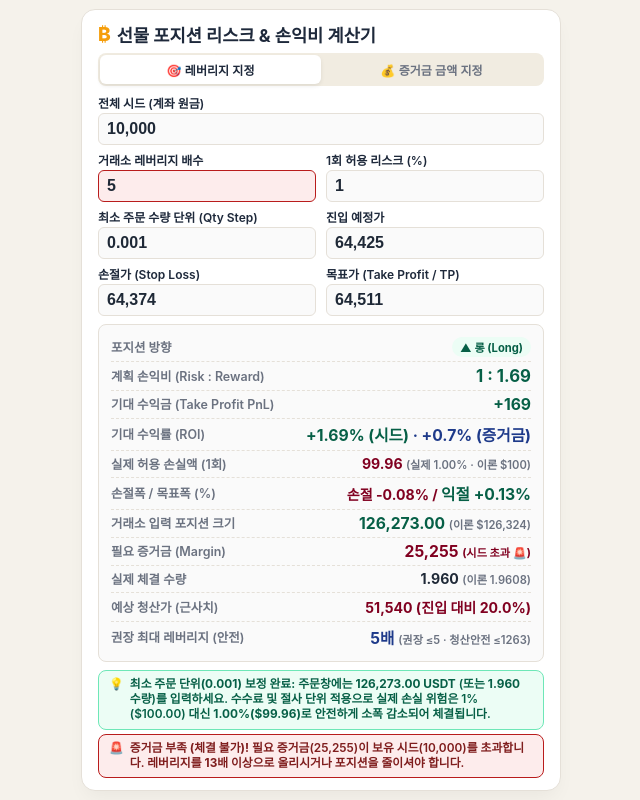
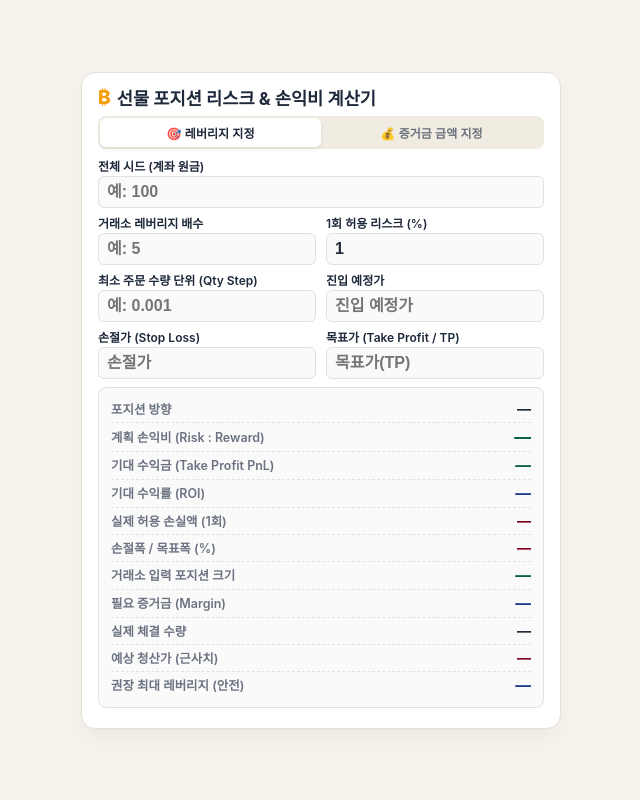
Before and after one commit to kuagoo/trading-calculator, a plain HTML site: page index.html in a window 1280 px wide. Shown: the whole page, without its empty margins (319-959 px from the left). Drawn offline with Linux system fonts and the light colour scheme.

Commit message:
Refactor input fields and fix layout issues
Updated input fields to start empty with placeholders and adjusted layout to prevent cutting off content in flexbox.

```diff
--- a/index.html
+++ b/index.html
@@ -3,6 +3,11 @@
   Trading Risk & Position Calculator
   버전: v2.9 (그리드 레이아웃 통합: 전체시드 하단에 레버리지/증거금 & 1회리스크 나란히 배치, Qty Step & 진입가 위치 맞교환)
   최종 수정: 2026-07-29
+  v2.9.1 (2026-07-29): 화면 상단 잘림 수정 — 카드가 뷰포트보다 길 때 flex 수직중앙(align-items:center)이
+                       상단을 스크롤 불가 영역으로 밀어 잘라내던 문제를 flex-start + 카드 margin:auto 로 교체.
+                       추가로 PWA 노치/상태바 대응(safe-area-inset) 및 100dvh 적용.
+  v2.9.2 (2026-07-29): 1회 허용 리스크(%)만 남기고 모든 입력값 공란 시작(placeholder만 표시), 초기 결과값 '—',
+                       모드 토글 시에도 레버리지/증거금 칸 공란 유지. '최소 주문 단위 보정 완료' 💡 알림 제거.
 -->
 <html lang="ko">
 
@@ -49,7 +54,7 @@
         html,
         body {
             width: 100%;
-            height: 100%;
+            min-height: 100%;
             overflow-x: hidden;
         }
 
@@ -59,10 +64,15 @@
             color: var(--text-main);
             display: flex;
             justify-content: center;
-            align-items: center;
+            /* align-items:center 는 카드가 화면보다 길 때 상단을 잘라먹음 → flex-start + 카드 margin:auto 로 교체 */
+            align-items: flex-start;
             min-height: 100vh;
+            min-height: 100dvh;
             margin: 0;
             padding: 8px;
+            /* PWA(홈화면 앱)에서 노치/상태바 밑으로 가리는 것 방지 */
+            padding-top: max(8px, env(safe-area-inset-top));
+            padding-bottom: max(8px, env(safe-area-inset-bottom));
         }
 
         .calculator-card {
@@ -73,6 +83,8 @@
             width: 100%;
             max-width: 480px;
             box-shadow: 0 10px 20px -5px rgba(0, 0, 0, 0.05);
+            /* 짧으면 세로 중앙, 화면보다 길면 위부터 전부 보이도록(상단 잘림 방지) */
+            margin: auto;
         }
 
         .title {
@@ -290,13 +302,13 @@
         <div class="grid-inputs">
             <div class="input-group full-width" id="groupCapital" style="order: 1;">
                 <label for="totalCapital">전체 시드 (계좌 원금)</label>
-                <input type="text" id="totalCapital" value="10,000" inputmode="decimal" pattern="[0-9.,]*"
+                <input type="text" id="totalCapital" value="" placeholder="예: 100" inputmode="decimal" pattern="[0-9.,]*"
                     oninput="formatAndCalculate(this)">
             </div>
 
             <div class="input-group" id="inputDynamicGroup" style="order: 2;">
                 <label id="lblDynamic" for="dynamicInput">거래소 레버리지 배수</label>
-                <input type="text" id="dynamicInput" value="5" inputmode="decimal" pattern="[0-9.,]*"
+                <input type="text" id="dynamicInput" value="" placeholder="예: 5" inputmode="decimal" pattern="[0-9.,]*"
                     oninput="formatAndCalculate(this)">
             </div>
 
@@ -308,25 +320,25 @@
 
             <div class="input-group" id="groupStep" style="order: 4;">
                 <label for="minQtyStep">최소 주문 수량 단위 (Qty Step)</label>
-                <input type="text" id="minQtyStep" value="0.001" inputmode="decimal" pattern="[0-9.,]*"
+                <input type="text" id="minQtyStep" value="" placeholder="예: 0.001" inputmode="decimal" pattern="[0-9.,]*"
                     oninput="formatAndCalculate(this)">
             </div>
 
             <div class="input-group" id="groupEntry" style="order: 5;">
                 <label for="entryPrice">진입 예정가</label>
-                <input type="text" id="entryPrice" value="64,425" inputmode="decimal" pattern="[0-9.,]*"
+                <input type="text" id="entryPrice" value="" placeholder="진입 예정가" inputmode="decimal" pattern="[0-9.,]*"
                     oninput="formatAndCalculate(this)">
             </div>
 
             <div class="input-group" id="groupSL" style="order: 6;">
                 <label for="stopLossPrice">손절가 (Stop Loss)</label>
-                <input type="text" id="stopLossPrice" value="64,374" inputmode="decimal" pattern="[0-9.,]*"
+                <input type="text" id="stopLossPrice" value="" placeholder="손절가" inputmode="decimal" pattern="[0-9.,]*"
                     oninput="formatAndCalculate(this)">
             </div>
 
             <div class="input-group" id="groupTP" style="order: 7;">
                 <label for="takeProfitPrice">목표가 (Take Profit / TP)</label>
-                <input type="text" id="takeProfitPrice" value="64,511" inputmode="decimal" pattern="[0-9.,]*"
+                <input type="text" id="takeProfitPrice" value="" placeholder="목표가(TP)" inputmode="decimal" pattern="[0-9.,]*"
                     oninput="formatAndCalculate(this)">
             </div>
         </div>
@@ -350,23 +362,23 @@
             </div>
             <div class="result-row">
                 <span class="result-label">실제 허용 손실액 (1회)</span>
-                <span class="result-value danger" id="maxLossAmount">100</span>
+                <span class="result-value danger" id="maxLossAmount">—</span>
             </div>
             <div class="result-row">
                 <span class="result-label">손절폭 / 목표폭 (%)</span>
-                <span class="result-value danger" id="slPercent">-0.08 %</span>
+                <span class="result-value danger" id="slPercent">—</span>
             </div>
             <div class="result-row">
                 <span class="result-label">거래소 입력 포지션 크기</span>
-                <span class="result-value highlight-green" id="positionValue">126,324</span>
+                <span class="result-value highlight-green" id="positionValue">—</span>
             </div>
             <div class="result-row" id="rowOutputDynamic">
                 <span class="result-label" id="lblResultDynamic">필요 증거금 (Margin)</span>
-                <span class="result-value highlight-navy" id="valResultDynamic">25,265</span>
+                <span class="result-value highlight-navy" id="valResultDynamic">—</span>
             </div>
             <div class="result-row">
                 <span class="result-label">실제 체결 수량</span>
-                <span class="result-value" id="coinQty">1.9608</span>
+                <span class="result-value" id="coinQty">—</span>
             </div>
             <div class="result-row">
                 <span class="result-label">예상 청산가 (근사치)</span>
@@ -405,13 +417,13 @@
                 btnLeverage.classList.add('active');
                 btnMargin.classList.remove('active');
                 lblDynamic.innerText = '거래소 레버리지 배수';
-                dynamicInput.value = '5';
+                dynamicInput.value = '';
                 lblResultDynamic.innerText = '필요 증거금 (Margin)';
             } else {
                 btnMargin.classList.add('active');
                 btnLeverage.classList.remove('active');
                 lblDynamic.innerText = '투입 증거금 (원금)';
-                dynamicInput.value = '10,000';
+                dynamicInput.value = '';
                 lblResultDynamic.innerText = '필요 레버리지 배수';
             }
             calculate();
@@ -641,18 +653,6 @@
 
             const alerts = [];
 
-            // 거래소 체결 단위 절사 보정 알림
-            if (minQtyStep > 0 && actualCoinQty > 0 && actualCoinQty < theoryCoinQty) {
-                const decCount = minQtyStep < 0.001 ? 4 : (minQtyStep < 1 ? 3 : 0);
-                const qtyDisplay = minQtyStep >= 1 ? actualCoinQty.toFixed(0) + ' 계약' : actualCoinQty.toFixed(decCount) + ' 수량';
-                alerts.push({
-                    type: 'ok', icon: '💡',
-                    msg: '<b>최소 주문 단위(' + minQtyStep + ') 보정 완료:</b> 주문창에는 <b>'
-                        + formatNum(actualPositionValue, 2) + ' USDT</b> (또는 <b>' + qtyDisplay + '</b>)를 입력하세요. 수수료 및 절사 단위 적용으로 실제 손실 위험은 '
-                        + riskPercent + '%($' + formatNum(maxLossAmount, 2) + ') 대신 <b>' + actualRiskPercent.toFixed(2) + '%($' + formatNum(actualMaxLoss, 2) + ')</b>로 안전하게 소폭 감소되어 체결됩니다.'
-                });
-            }
-
             // 0) 🚨 시드 초과 증거금 부족 (체결 불가) 감지!
             if (isMarginOverSeed) {
                 const reqLevForSeed = Math.ceil(actualPositionValue / totalCapital);
```
